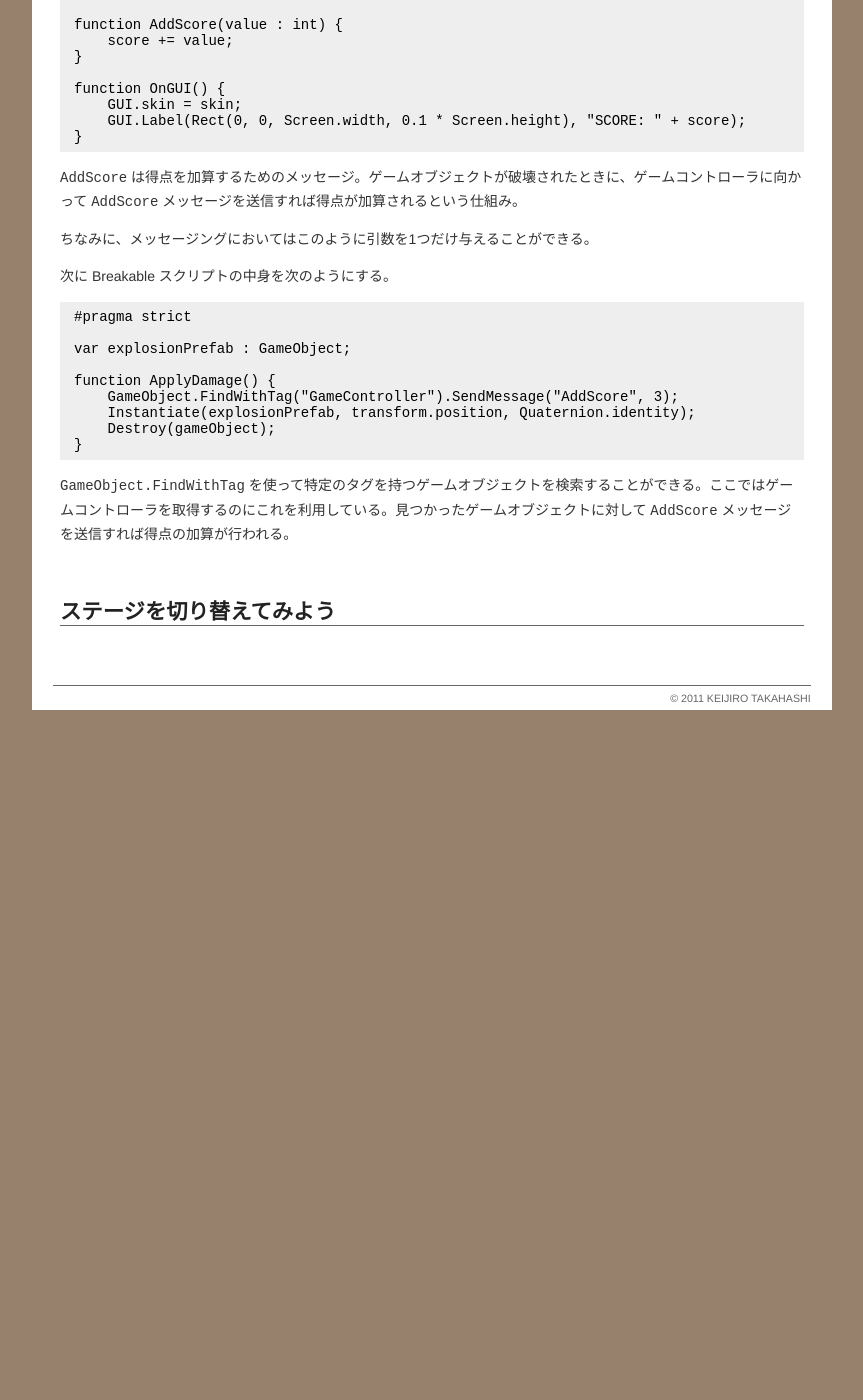
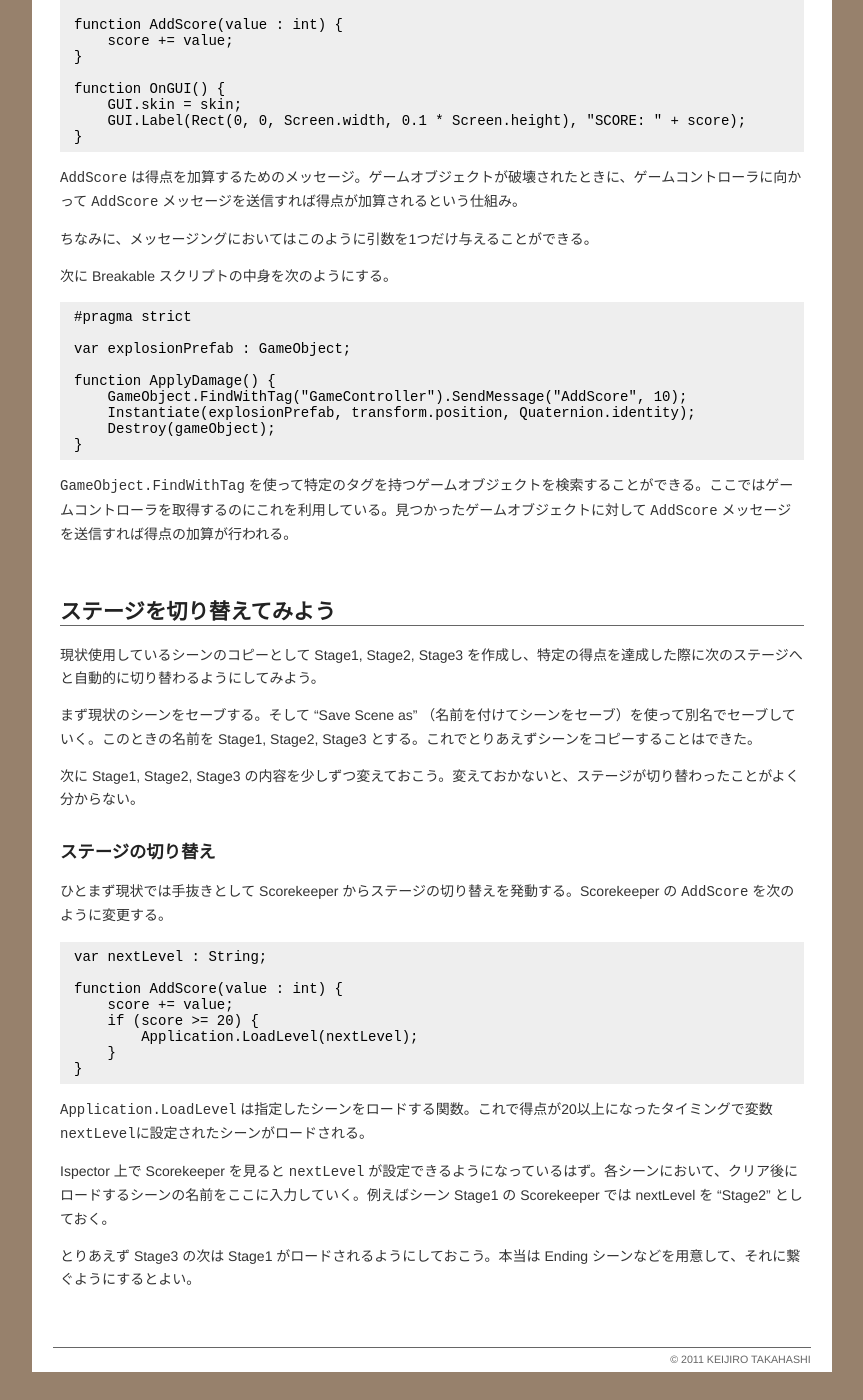
Before and after one commit to vga-unity/vga-unity.github.com, a Jekyll site: the page built from gp11/_posts/2011-11-02-GP11-05.md, in a window 1280 px wide and 1400 px high, scrolled down 5124 px. Shown: the whole window, without its empty margins (208-1071 px from the left). Built offline with Jekyll 4.4.1, drawn with Linux system fonts in a browser that asks for light colours; before the commit the page ends 5862 px from its top, so only the background shows below that.

Commit message:
残りを加筆

```diff
--- a/gp11/_posts/2011-11-02-GP11-05.md
+++ b/gp11/_posts/2011-11-02-GP11-05.md
@@ -207,7 +207,7 @@ Breakable スクリプトの内容を次のようにする。
     var explosionPrefab : GameObject;
 
     function ApplyDamage() {
-        GameObject.FindWithTag("GameController").SendMessage("AddScore", 3);
+        GameObject.FindWithTag("GameController").SendMessage("AddScore", 10);
         Instantiate(explosionPrefab, transform.position, Quaternion.identity);
         Destroy(gameObject);
     }
@@ -215,3 +215,28 @@ Breakable スクリプトの内容を次のようにする。
 `GameObject.FindWithTag` を使って特定のタグを持つゲームオブジェクトを検索することができる。ここではゲームコントローラを取得するのにこれを利用している。見つかったゲームオブジェクトに対して `AddScore` メッセージを送信すれば得点の加算が行われる。
 
 ## ステージを切り替えてみよう
+
+現状使用しているシーンのコピーとして Stage1, Stage2, Stage3 を作成し、特定の得点を達成した際に次のステージへと自動的に切り替わるようにしてみよう。
+
+まず現状のシーンをセーブする。そして "Save Scene as" （名前を付けてシーンをセーブ）を使って別名でセーブしていく。このときの名前を Stage1, Stage2, Stage3 とする。これでとりあえずシーンをコピーすることはできた。
+
+次に Stage1, Stage2, Stage3 の内容を少しずつ変えておこう。変えておかないと、ステージが切り替わったことがよく分からない。
+
+### ステージの切り替え
+
+ひとまず現状では手抜きとして Scorekeeper からステージの切り替えを発動する。Scorekeeper の `AddScore` を次のように変更する。
+
+    var nextLevel : String;
+
+    function AddScore(value : int) {
+        score += value;
+        if (score >= 20) {
+            Application.LoadLevel(nextLevel);
+        }
+    }
+
+`Application.LoadLevel` は指定したシーンをロードする関数。これで得点が20以上になったタイミングで変数`nextLevel`に設定されたシーンがロードされる。
+
+Ispector 上で Scorekeeper を見ると `nextLevel` が設定できるようになっているはず。各シーンにおいて、クリア後にロードするシーンの名前をここに入力していく。例えばシーン Stage1 の Scorekeeper では nextLevel を "Stage2" としておく。
+
+とりあえず Stage3 の次は Stage1 がロードされるようにしておこう。本当は Ending シーンなどを用意して、それに繋ぐようにするとよい。
```
